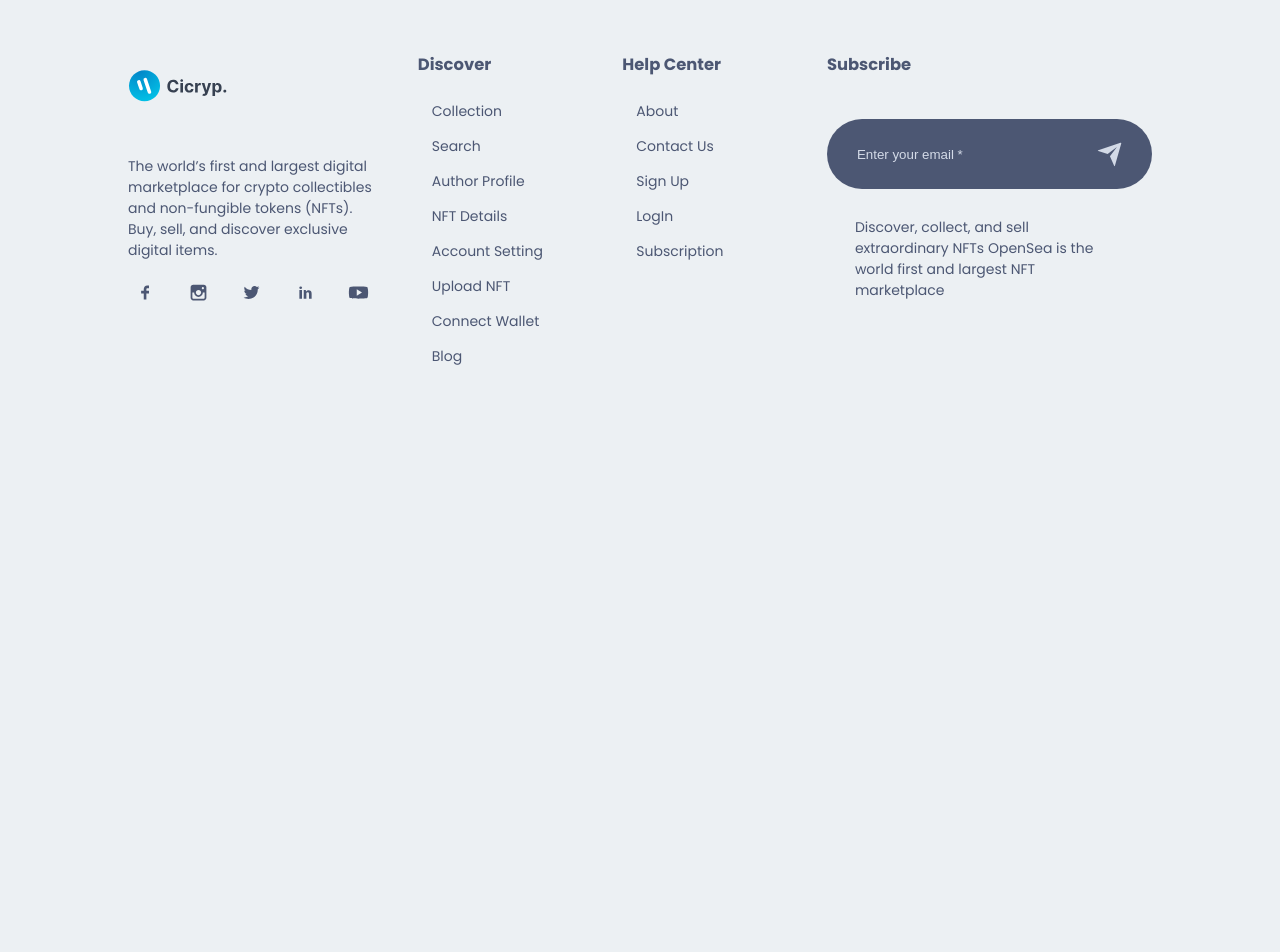
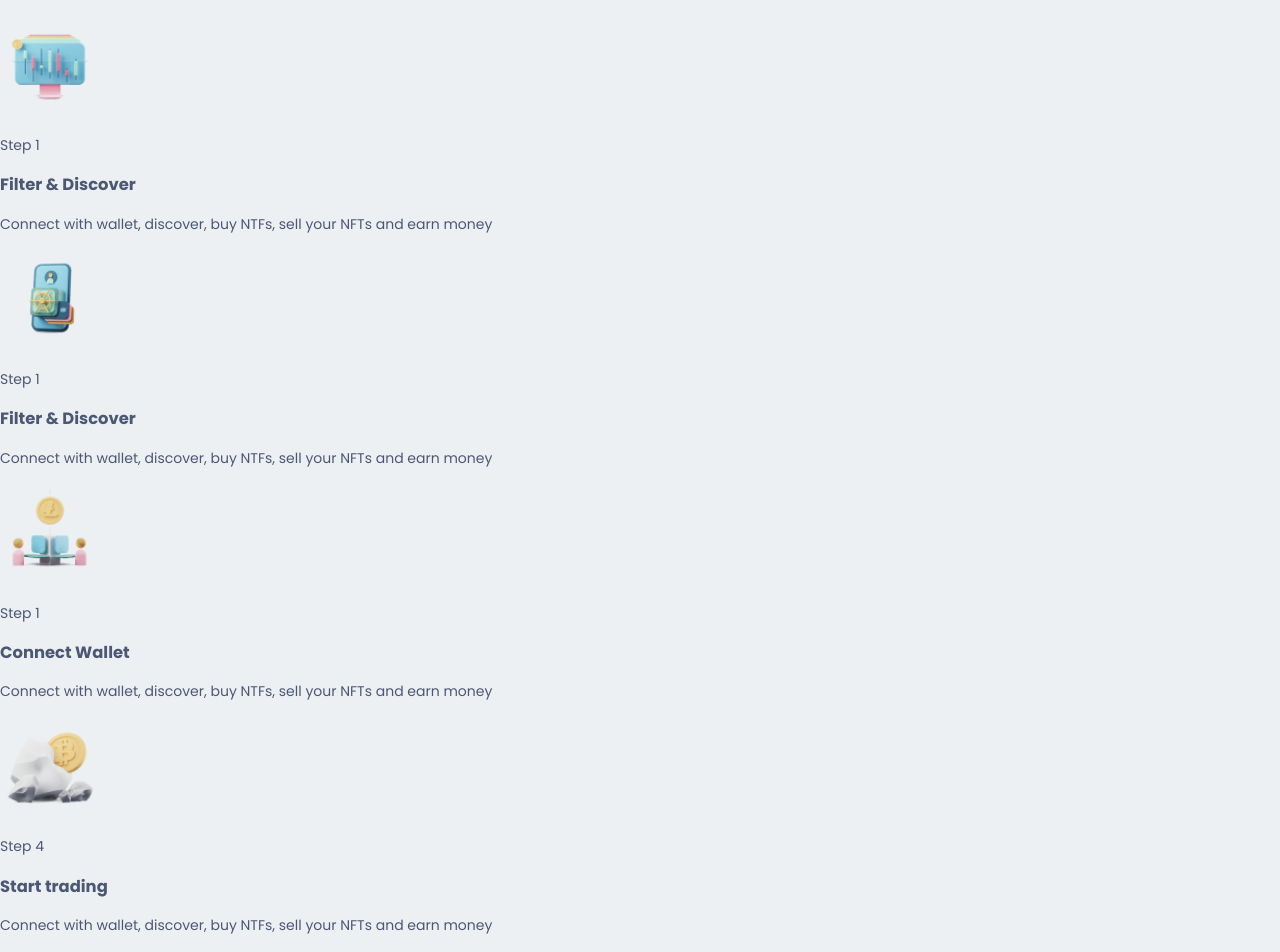
Before and after one commit to shisukeUrahara/web3-nft-marketplace, a Next.js app in the folder client/: page / in a window 1280 px wide. Shown: the part 840-1792 px from the top of the page. Before the commit the page ends 1235 px from the top, so only its background shows below. Built offline with nearby package versions, Linux system fonts and the light colour scheme.

Commit message:
added service component

```diff
--- /dev/null
+++ b/client/src/components/Service/Service.jsx
@@ -0,0 +1,64 @@
+import React from 'react';
+import Image from 'next/image';
+import Style from './Service.module.css';
+import images from '../../img'
+
+const Service = () => {
+    return (
+        <div className={Style.service}>
+            <div className={Style.service_box}>
+                <div className={Style.service_box_item}>
+                    <Image src={images.service1} alt="Filter & Discover" width={100} height={100} />
+                    <p className={Style.service_box_item_step}>
+                        <span>Step 1</span>
+                    </p>
+                    <h3>Filter & Discover</h3>
+                    <p>
+                        Connect with wallet, discover, buy NTFs, sell your NFTs and earn
+                        money
+                    </p>
+                </div>
+
+                <div className={Style.service_box_item}>
+                    <Image src={images.service2} alt="Filter & Discover" width={100} height={100} />
+                    <p className={Style.service_box_item_step}>
+                        <span>Step 1</span>
+                    </p>
+                    <h3>Filter & Discover</h3>
+                    <p>
+                        Connect with wallet, discover, buy NTFs, sell your NFTs and earn
+                        money
+                    </p>
+                </div>
+
+                <div className={Style.service_box_item}>
+                    <Image src={images.service3} alt="Connect Wallet" width={100} height={100} />
+                    <p className={Style.service_box_item_step}>
+                        <span>Step 1</span>
+                    </p>
+                    <h3>Connect Wallet</h3>
+                    <p>
+                        Connect with wallet, discover, buy NTFs, sell your NFTs and earn
+                        money
+                    </p>
+                </div>
+
+                <div className={Style.service_box_item}>
+                    <Image src={images.service4} alt="Filter & Discover" width={100} height={100} />
+                    <p className={Style.service_box_item_step}>
+                        <span>Step 4</span>
+                    </p>
+                    <h3>Start trading</h3>
+                    <p>
+                        Connect with wallet, discover, buy NTFs, sell your NFTs and earn
+                        money
+                    </p>
+                </div>
+
+            </div>
+
+        </div>
+    )
+}
+
+export default Service
--- a/client/src/components/index.js
+++ b/client/src/components/index.js
@@ -2,10 +2,12 @@ import Button from './Button/Button';
 import Footer from './Footer/Footer';
 import Navbar from './Navbar/Navbar';
 import HeroSection from './HeroSection/HeroSection';
+import Service from './Service/Service';
 
 export {
     Button,
     Footer,
     Navbar,
-    HeroSection
+    HeroSection,
+    Service
 }
--- a/client/src/pages/index.js
+++ b/client/src/pages/index.js
@@ -2,7 +2,7 @@ import Head from "next/head";
 import Image from "next/image";
 import { Inter } from "@next/font/google";
 import Style from '../styles/index.module.css';
-import { HeroSection } from "../components";
+import { HeroSection,Service } from "../components";
 
 const inter = Inter({ subsets: ["latin"] });
 
@@ -10,6 +10,7 @@ export default function Home() {
   return (
    <div className={Style.homePage}>
     <HeroSection />
+    <Service />
 
    </div>
   );
```
Also changed, not shown: client/src/components/Service/Service.module.css (added).
